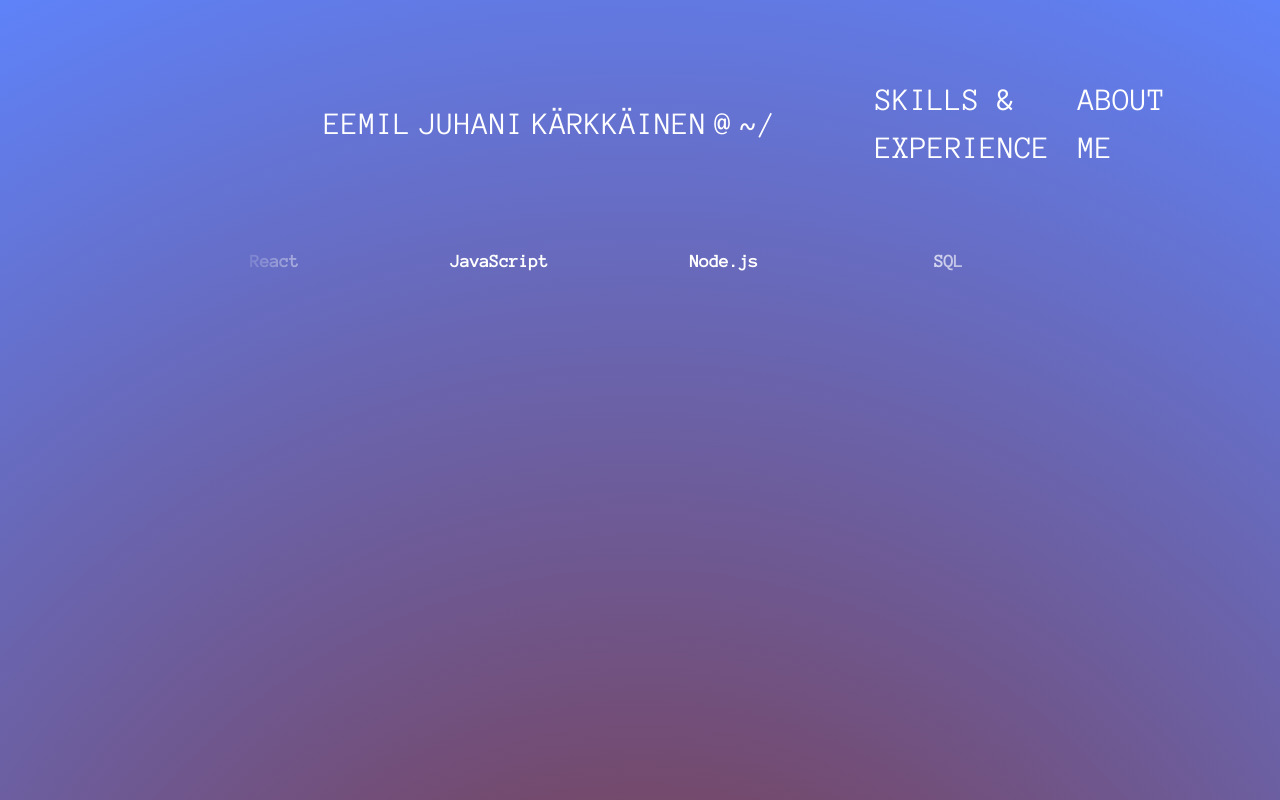
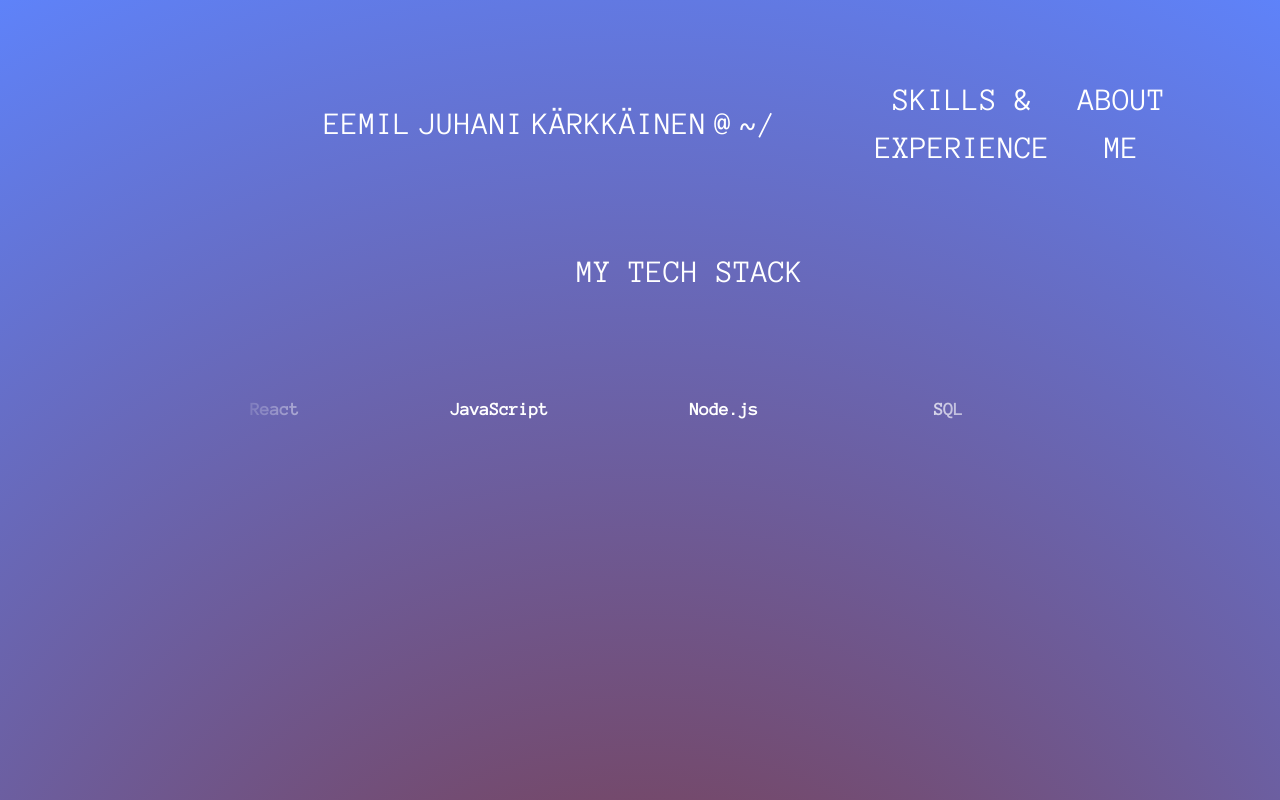
Before and after one commit to eemiljka/portfolio-frontend, a SvelteKit app: page /skills-and-experience in a window 1280 px wide. Shown: the top 800 px of the page. Built offline with nearby package versions, Linux system fonts and the light colour scheme.

Commit message:
smooth page transition from 'skills & experience' to other pages

```diff
--- a/src/app.css
+++ b/src/app.css
@@ -186,6 +186,14 @@ p {
 .wrapper.showWrapper {
     opacity: 1;
     transform: scale(1);
+}
+
+.my-tech-stack {
+    padding-left: 100px;
+    padding-bottom: 100px;
+    max-width: fit-content;
+    margin-left: auto;
+    margin-right: auto;
 }
 
 /* RESPONSIVENESS */
--- a/src/routes/skills-and-experience/+page.svelte
+++ b/src/routes/skills-and-experience/+page.svelte
@@ -1,5 +1,7 @@
 <script lang="ts">
+	import { animate } from "motion";
 import { onMount } from "svelte";
+	import { fade } from "svelte/transition";
 
 onMount(() => {
     setTimeout(() => {
@@ -10,24 +12,39 @@ onMount(() => {
     }, 500);
 });
 
+onMount(() => {
+    animate("#tech-stack", {opacity: [0, 1], y: [-20, 0]}, {duration: 1.5})
+})
+
+let showFade = false;
+
+function toggleFade() {
+        showFade = !showFade;
+    }
+
 
 </script>
 
 <div class="body">
     <div class="top">
         <div class="namepart">
-            <h1 id="firstname"><a href="/">EEMIL</a></h1>
-        <h1 id="middlename"><a href="/">JUHANI</a></h1>
-        <h1 id="lastname"><a href="/">KÄRKKÄINEN</a></h1>
-        <h1 id="at"><a href="/">@</a></h1>
-        <h1 id="tilde"><a href="/">~/</a></h1>
+            <h1 id="firstname"><button type="button" on:click={toggleFade}><a href="/">EEMIL</a></button></h1>
+        <h1 id="middlename"><button type="button" on:click={toggleFade}><a href="/">JUHANI</a></button></h1>
+        <h1 id="lastname"><button type="button" on:click={toggleFade}><a href="/">KÄRKKÄINEN</a></button></h1>
+        <h1 id="at"><button type="button" on:click={toggleFade}><a href="/">@</a></button></h1>
+        <h1 id="tilde"><button type="button" on:click={toggleFade}><a href="/">~/</a></button></h1>
         </div>
         <ul class="top-child">
-            <li id="list-item-two"><a href="/skills-and-experience">SKILLS & EXPERIENCE</a></li>
-            <li id="list-item-one"><a href="/about">ABOUT ME</a></li>
+            <li id="list-item-two"><button type="button" on:click={toggleFade}><a href="/skills-and-experience">SKILLS & EXPERIENCE</a></button></li>
+            <li id="list-item-one"><button type="button" on:click={toggleFade}><a href="/about">ABOUT ME</a></button></li>
         </ul>
     </div>
 
+    <blockquote transition:fade={{delay: 100, duration: 100}}>
+
+    <div class="my-tech-stack">
+        <h1 id="tech-stack">MY TECH STACK</h1>
+    </div>
 
     <div class="wrapper">
         <div class="item item1">TypeScript</div>
@@ -40,5 +57,7 @@ onMount(() => {
         <div class="item item8">SvelteKit</div>
     </div>
 
+</blockquote>
+
 
 </div>
```
